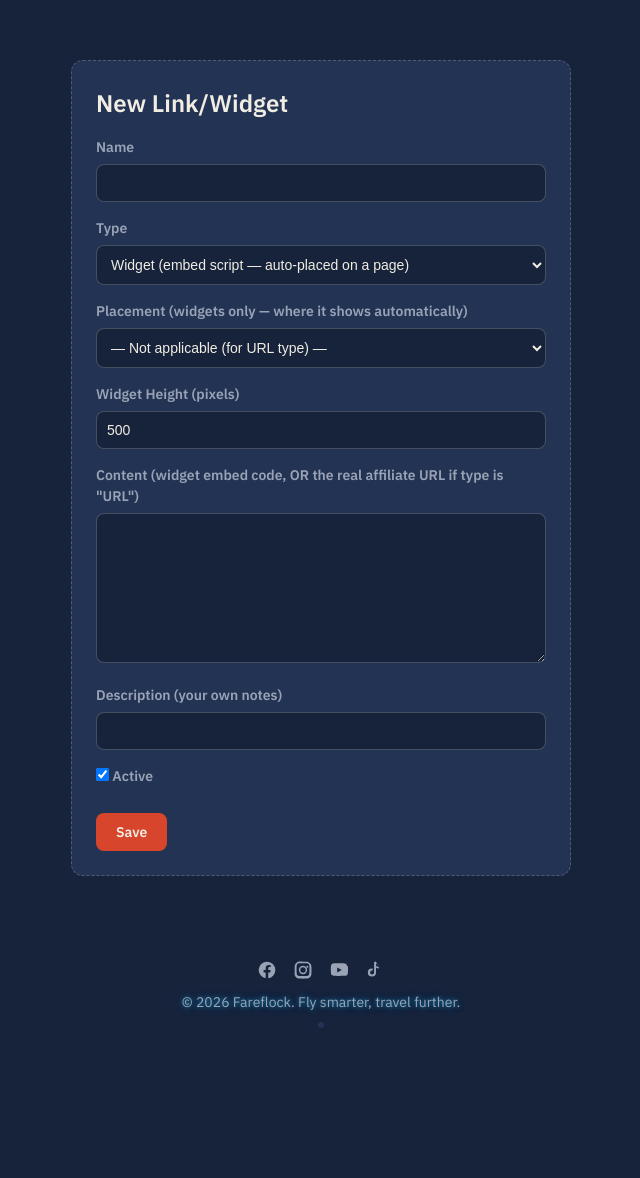
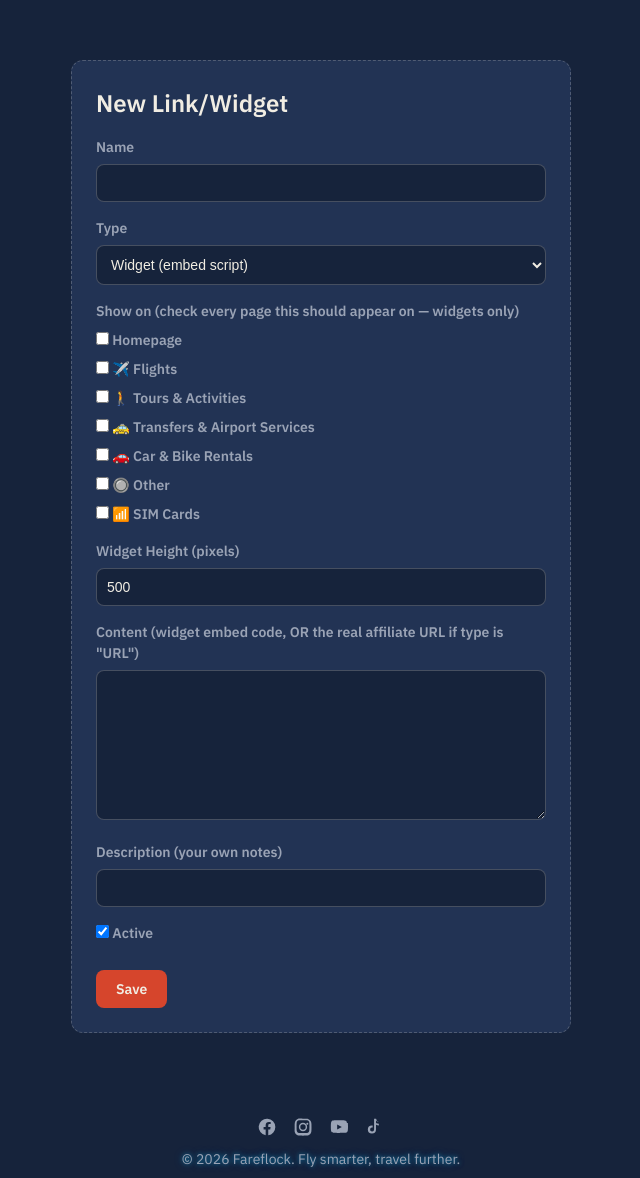
Before and after one commit to musangipeter38-coder/fareflock, a Flask app: page /admin/links/new in a window 1280 px wide. Shown: the part 69-1247 px from the top of the page, without its empty margins (319-959 px from the left). Before the commit the page ends 1097 px from the top, so only its background shows below. Run offline with Flask 3, Linux system fonts and the light colour scheme; the visitor is signed in with stand-in values (Sample User, id 1); some libraries are stand-ins or nearby versions.

Commit message:
Allow one widget to be assigned to multiple placements at once

```diff
--- a/app.py
+++ b/app.py
@@ -40,6 +40,11 @@ SERVICE_CATEGORIES = [
     {'slug': 'car-rentals', 'name': 'Car & Bike Rentals', 'icon': '🚗', 'placement': 'category_car_rentals', 'route': None},
     {'slug': 'other', 'name': 'Other', 'icon': '🔘', 'placement': 'category_other', 'route': None},
     {'slug': 'sim-cards', 'name': 'SIM Cards', 'icon': '📶', 'placement': 'category_sim_cards', 'route': None},
+]
+
+# Every placement key available for widgets to be assigned to, with a readable label.
+PLACEMENT_OPTIONS = [{'key': 'homepage', 'label': 'Homepage'}] + [
+    {'key': cat['placement'], 'label': f"{cat['icon']} {cat['name']}"} for cat in SERVICE_CATEGORIES
 ]
 
 BLOG_VISUALS = [
@@ -118,10 +123,17 @@ def slugify(text_in):
     return text_in.strip('-')
 
 
-def get_widgets(placement):
-    return AffiliateLink.query.filter_by(
-        placement=placement, link_type='widget', active=True
+def get_widgets(placement_key):
+    """Return active widgets whose placement list includes placement_key."""
+    all_widgets = AffiliateLink.query.filter_by(
+        link_type='widget', active=True
     ).order_by(AffiliateLink.created_at.asc()).all()
+    result = []
+    for w in all_widgets:
+        keys = [p.strip() for p in (w.placement or '').split(',') if p.strip()]
+        if placement_key in keys:
+            result.append(w)
+    return result
 
 
 def get_tips(page):
@@ -434,10 +446,11 @@ def admin_links():
 @login_required
 def new_link():
     if request.method == 'POST':
+        placements = request.form.getlist('placements')
         link = AffiliateLink(
             name=request.form.get('name'),
             link_type=request.form.get('link_type'),
-            placement=request.form.get('placement') or None,
+            placement=','.join(placements),
             content=request.form.get('content'),
             description=request.form.get('description'),
             active=True if request.form.get('active') == 'on' else False,
@@ -447,7 +460,7 @@ def new_link():
         db.session.commit()
         flash('Affiliate link/widget created.')
         return redirect(url_for('admin_links'))
-    return render_template('admin/link_form.html', link=None, categories=SERVICE_CATEGORIES)
+    return render_template('admin/link_form.html', link=None, placement_options=PLACEMENT_OPTIONS)
 
 
 @app.route('/admin/links/edit/<int:link_id>', methods=['GET', 'POST'])
@@ -455,9 +468,10 @@ def new_link():
 def edit_link(link_id):
     link = AffiliateLink.query.get_or_404(link_id)
     if request.method == 'POST':
+        placements = request.form.getlist('placements')
         link.name = request.form.get('name')
         link.link_type = request.form.get('link_type')
-        link.placement = request.form.get('placement') or None
+        link.placement = ','.join(placements)
         link.content = request.form.get('content')
         link.description = request.form.get('description')
         link.active = True if request.form.get('active') == 'on' else False
@@ -465,7 +479,9 @@ def edit_link(link_id):
         db.session.commit()
         flash('Updated.')
         return redirect(url_for('admin_links'))
-    return render_template('admin/link_form.html', link=link, categories=SERVICE_CATEGORIES)
+
+    selected = [p.strip() for p in (link.placement or '').split(',') if p.strip()]
+    return render_template('admin/link_form.html', link=link, placement_options=PLACEMENT_OPTIONS, selected_placements=selected)
 
 
 @app.route('/admin/links/delete/<int:link_id>')
@@ -614,6 +630,11 @@ with app.app_context():
         db.session.commit()
     except Exception:
         db.session.rollback()
+    try:
+        db.session.execute(text('ALTER TABLE affiliate_link ALTER COLUMN placement TYPE TEXT'))
+        db.session.commit()
+    except Exception:
+        db.session.rollback()
 
 if __name__ == '__main__':
     app.run(debug=True)
--- a/database.py
+++ b/database.py
@@ -48,7 +48,7 @@ class AffiliateLink(db.Model):
     id = db.Column(db.Integer, primary_key=True)
     name = db.Column(db.String(100), nullable=False)
     link_type = db.Column(db.String(20), nullable=False)
-    placement = db.Column(db.String(50))
+    placement = db.Column(db.Text)  # comma-separated list of placements, e.g. "homepage,flights_page,category_tours"
     content = db.Column(db.Text, nullable=False)
     description = db.Column(db.String(300))
     active = db.Column(db.Boolean, default=True)
--- a/templates/admin/link_form.html
+++ b/templates/admin/link_form.html
@@ -9,18 +9,17 @@
 
         <label>Type</label>
         <select name="link_type" required>
-            <option value="widget" {% if link and link.link_type == 'widget' %}selected{% endif %}>Widget (embed script — auto-placed on a page)</option>
-            <option value="url" {% if link and link.link_type == 'url' %}selected{% endif %}>URL (plain affiliate link — use inside blog posts)</option>
+            <option value="widget" {% if link and link.link_type == 'widget' %}selected{% endif %}>Widget (embed script)</option>
+            <option value="url" {% if link and link.link_type == 'url' %}selected{% endif %}>URL (plain affiliate link)</option>
         </select>
 
-        <label>Placement (widgets only — where it shows automatically)</label>
-        <select name="placement">
-            <option value="">— Not applicable (for URL type) —</option>
-            <option value="homepage" {% if link and link.placement == 'homepage' %}selected{% endif %}>Homepage</option>
-            {% for cat in categories %}
-            <option value="{{ cat.placement }}" {% if link and link.placement == cat.placement %}selected{% endif %}>{{ cat.icon }} {{ cat.name }}</option>
-            {% endfor %}
-        </select>
+        <label>Show on (check every page this should appear on — widgets only)</label>
+        {% for opt in placement_options %}
+        <label class="checkbox-label" style="margin-top: 8px;">
+            <input type="checkbox" name="placements" value="{{ opt.key }}" {% if selected_placements and opt.key in selected_placements %}checked{% endif %}>
+            {{ opt.label }}
+        </label>
+        {% endfor %}
 
         <label>Widget Height (pixels)</label>
         <input type="number" name="height" value="{{ link.height if link else 500 }}" min="200" max="1200">
```
